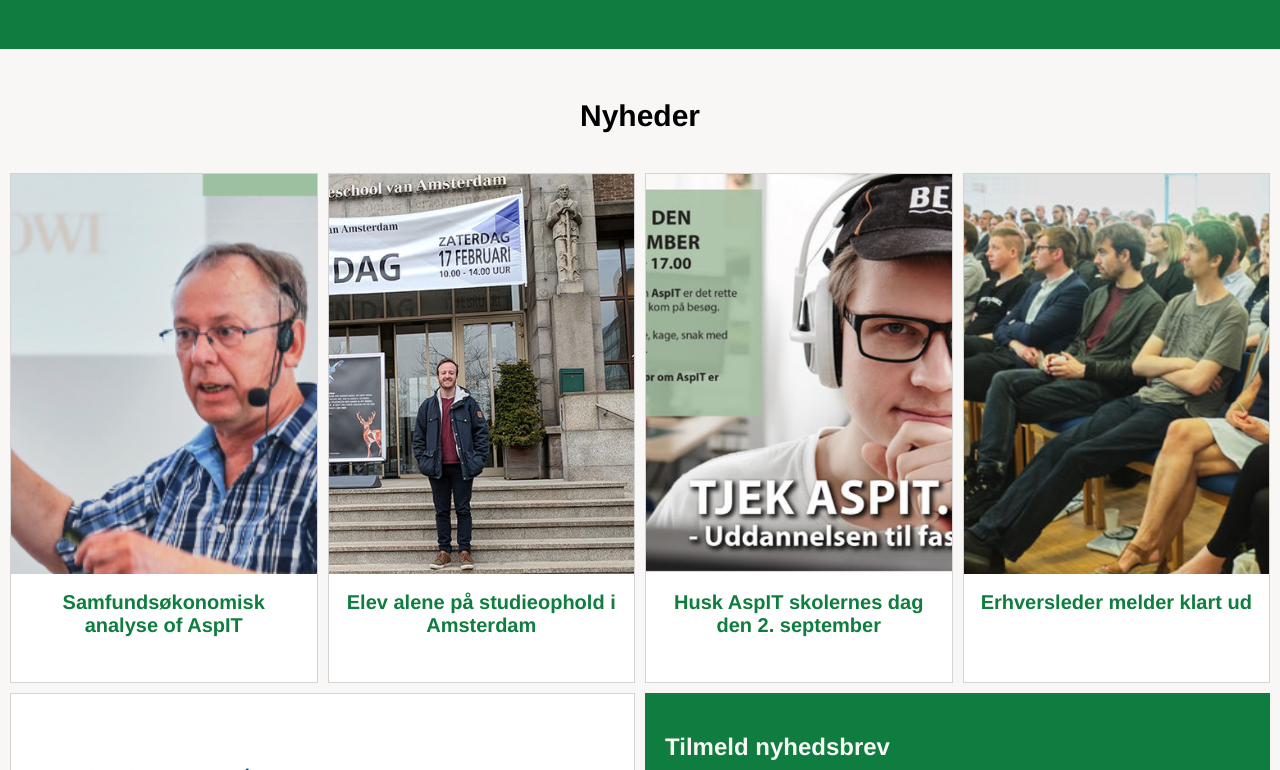
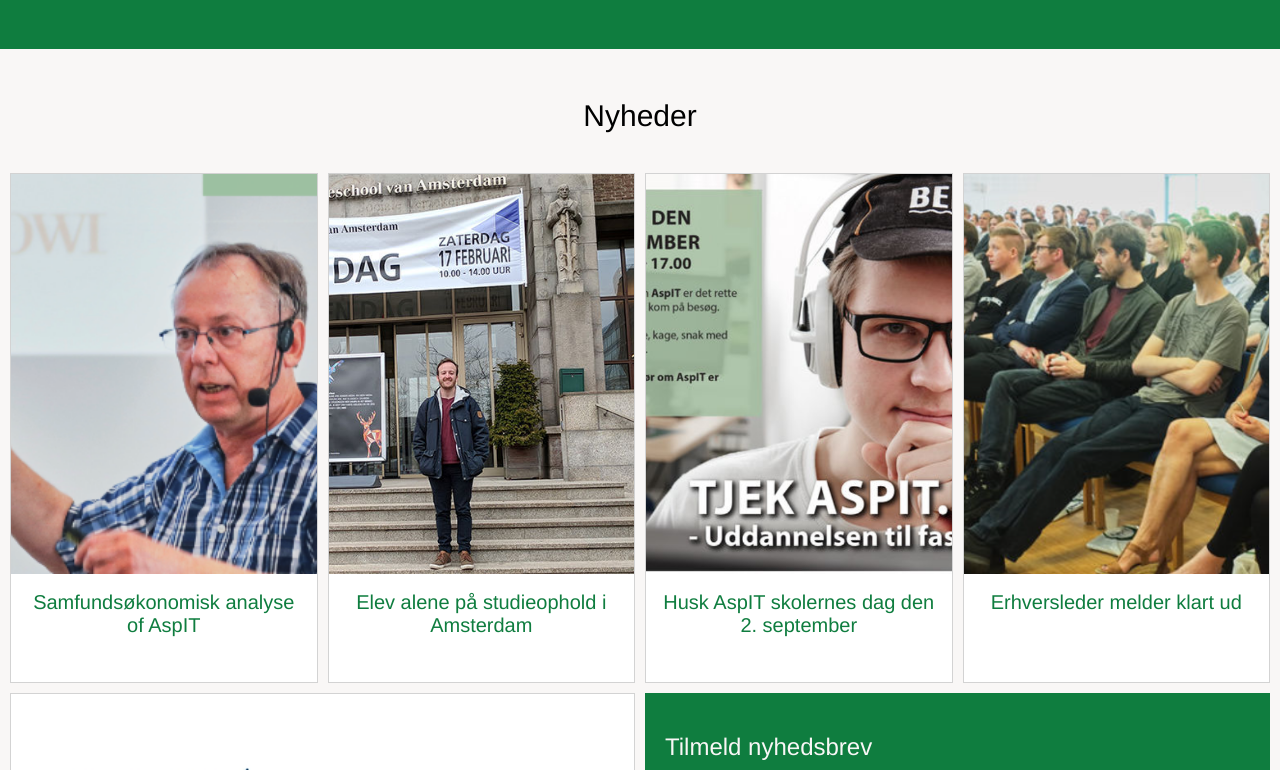
Before and after one commit to AsgerBPedersen/aspIT, a website: page index.html in a window 1280 px wide. Shown: the part 1510-2280 px from the top of the page. Drawn offline with nearby package versions, Linux system fonts and the light colour scheme; files that its build step writes are made by us from their sources.

Commit message:
adjusted fonts

```diff
--- a/sass/base/_typography.scss
+++ b/sass/base/_typography.scss
@@ -11,12 +11,15 @@
 
 .heading-secondary {
     font-size: 3rem;
+    font-weight: 300;
 }
 
 .heading-tertiary {
     font-size: 2.4rem;
+    font-weight: 300;
     &--green {
         font-size: 2rem;
+        font-weight: 300;
         color: $color-darkgreen;
     }
 }
```
